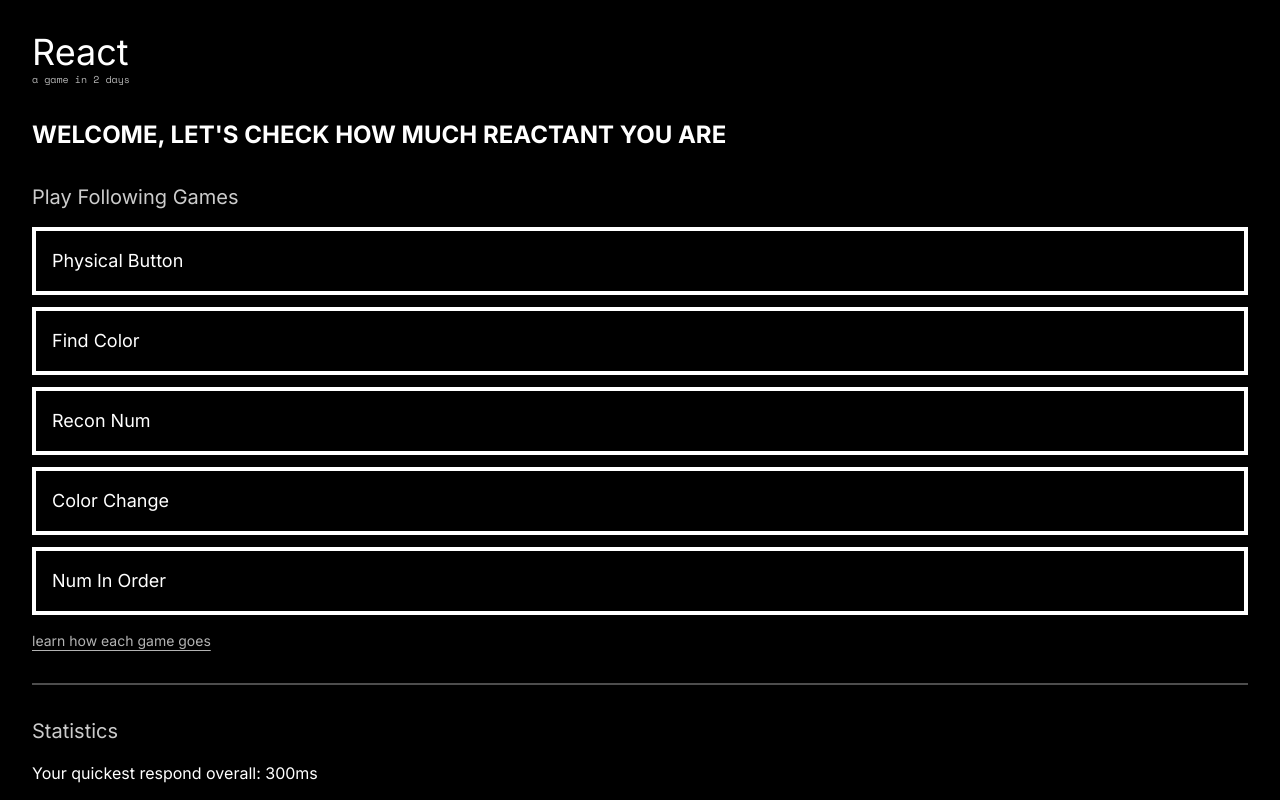
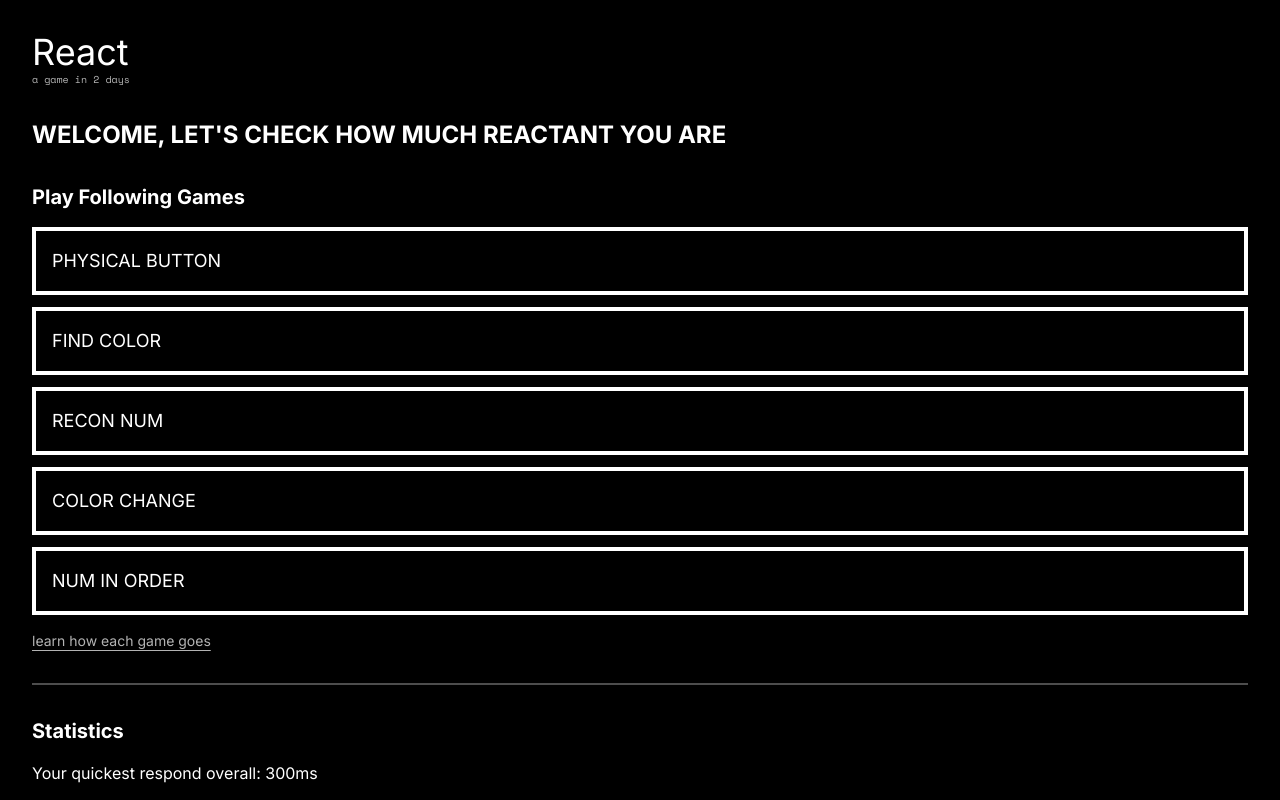
Before and after one commit to BirnadinErick/react, a React (Vite) app in the folder app/: page / in a window 1280 px wide. Shown: the top 800 px of the page. Built offline with nearby package versions, Linux system fonts and the light colour scheme.

Commit message:
fix: change Home to new design

```diff
--- a/app/package.json
+++ b/app/package.json
@@ -1,7 +1,7 @@
 {
   "name": "app",
   "private": true,
-  "version": "3.6.3",
+  "version": "3.6.4",
   "type": "module",
   "scripts": {
     "dev": "vite --host",
--- a/app/src/routes/Home.tsx
+++ b/app/src/routes/Home.tsx
@@ -1,7 +1,7 @@
 import { Link } from "react-router-dom";
 
 function SectionTitle({ title }: { title: string }) {
-  return <h3 className="text-white/80 text-xl">{title}</h3>;
+  return <h3 className="text-white font-bold text-xl">{title}</h3>;
 }
 
 function Game({ text }: { text: string }) {
@@ -9,7 +9,7 @@ function Game({ text }: { text: string }) {
   return (
     <Link
       to={text.replaceAll(" ", "-").toLowerCase()}
-      className="block border-4 text-lg p-4 border-white text-white"
+      className="block border-4 text-lg p-4 border-white text-white uppercase hover:text-black hover:bg-white transition-colors duration-300 ease-in-out hover:font-bold"
     >
       {text}
     </Link>
```
